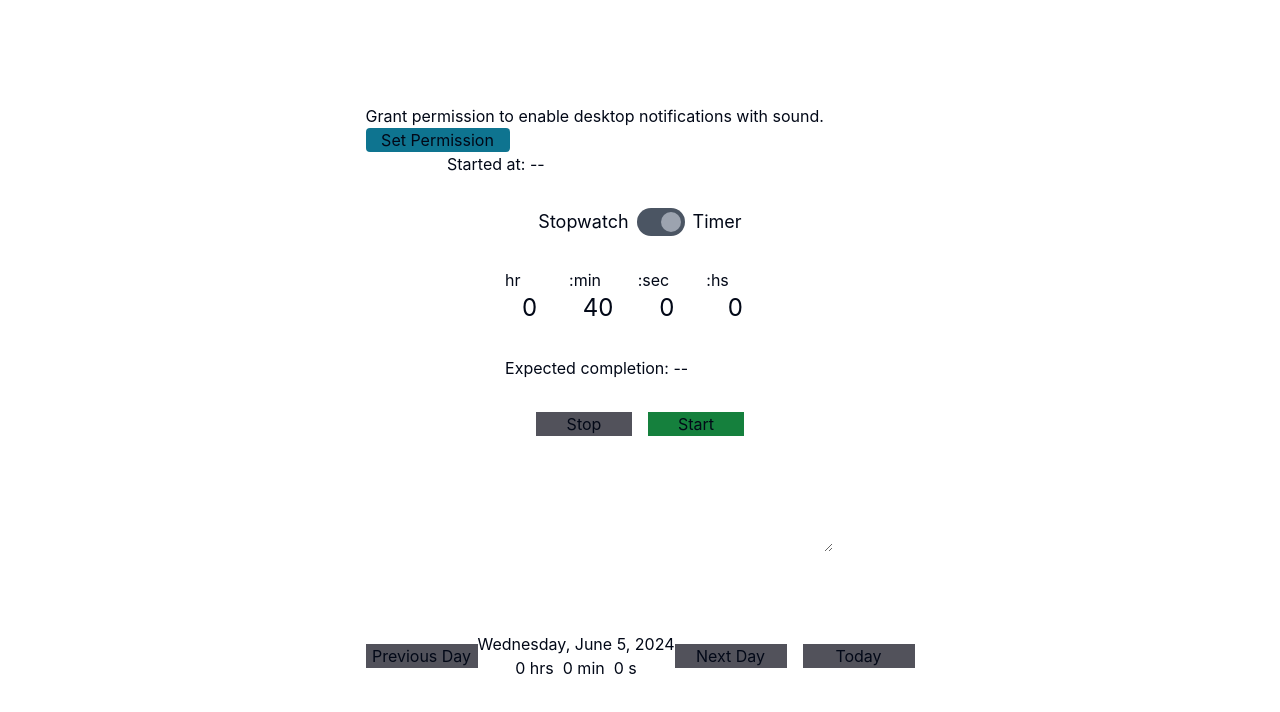
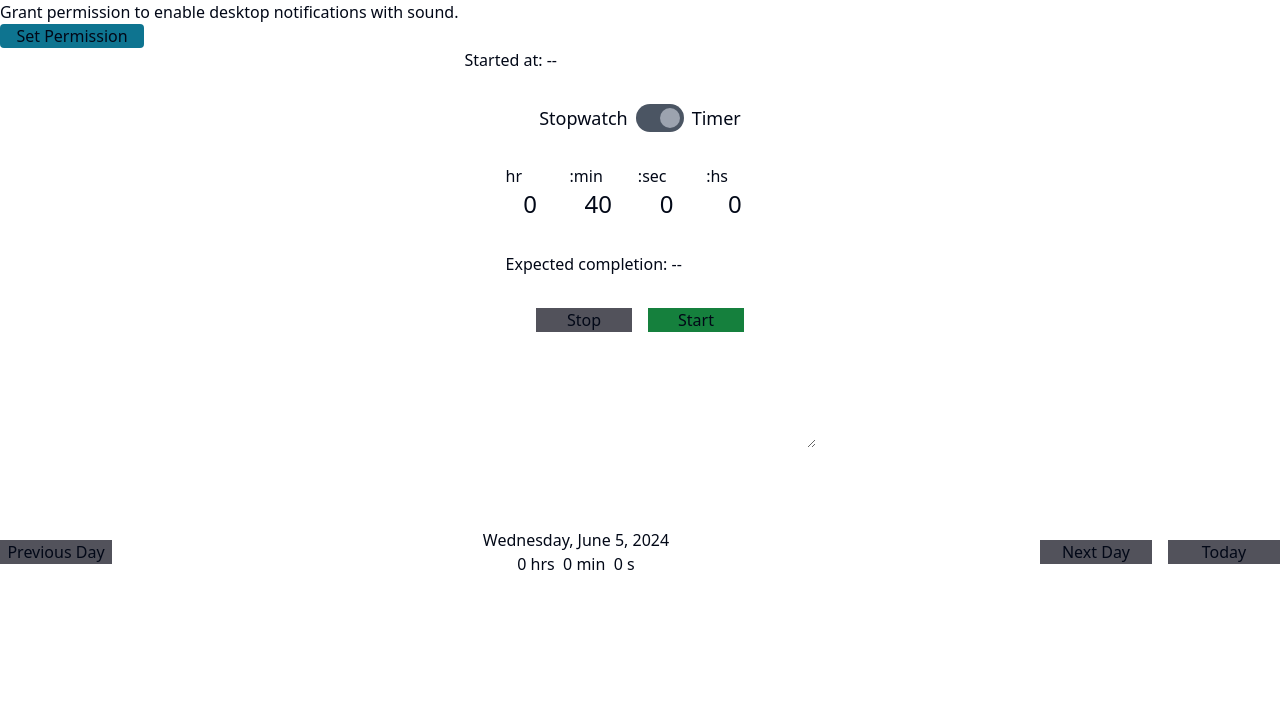
Before and after one commit to ermartinez13/Slow-UP, a React (Vite) app: page / in a window 1280 px wide. Shown: the top 712 px of the page. Built offline with nearby package versions, Linux system fonts and the light colour scheme.

Commit message:
remove stale styles

```diff
--- a/src/index.css
+++ b/src/index.css
@@ -1,42 +1,6 @@
 @tailwind base;
 @tailwind components;
 @tailwind utilities;
-
-:root {
-  font-family: Inter, system-ui, Avenir, Helvetica, Arial, sans-serif;
-  line-height: 1.5;
-  font-weight: 400;
-
-  color-scheme: light dark;
-  color: rgba(255, 255, 255, 0.87);
-  background-color: #242424;
-
-  font-synthesis: none;
-  text-rendering: optimizeLegibility;
-  -webkit-font-smoothing: antialiased;
-  -moz-osx-font-smoothing: grayscale;
-}
-
-body {
-  margin: 0;
-  display: flex;
-  place-items: center;
-  min-width: 320px;
-  min-height: 100vh;
-}
-
-#root {
-  max-width: 1280px;
-  margin: 0 auto;
-  padding: 2rem;
-}
-
-@media (prefers-color-scheme: light) {
-  :root {
-    color: #213547;
-    background-color: #ffffff;
-  }
-}
 
 @layer base {
   :root {
```
Lines whose indentation alone changed are shown as unchanged.
